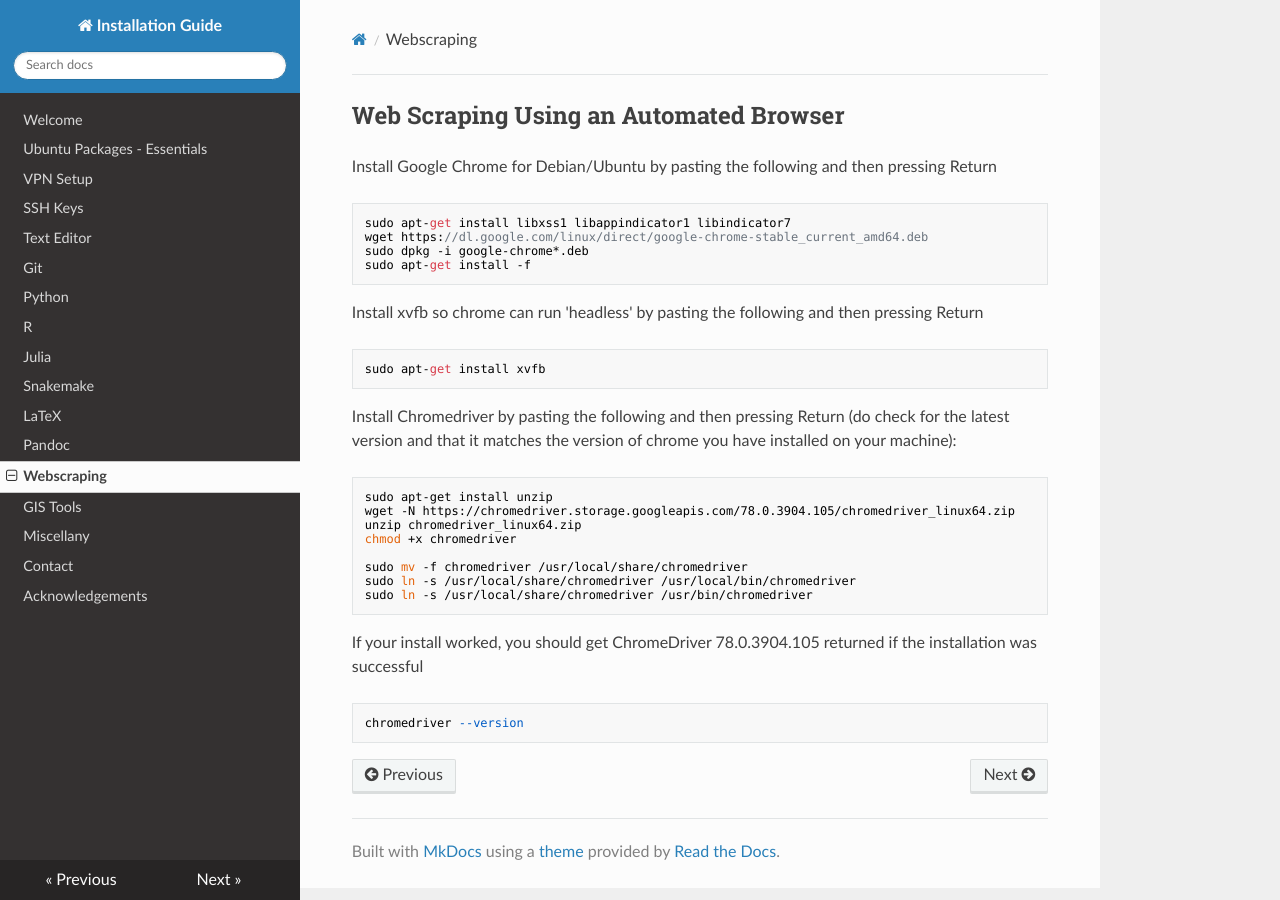
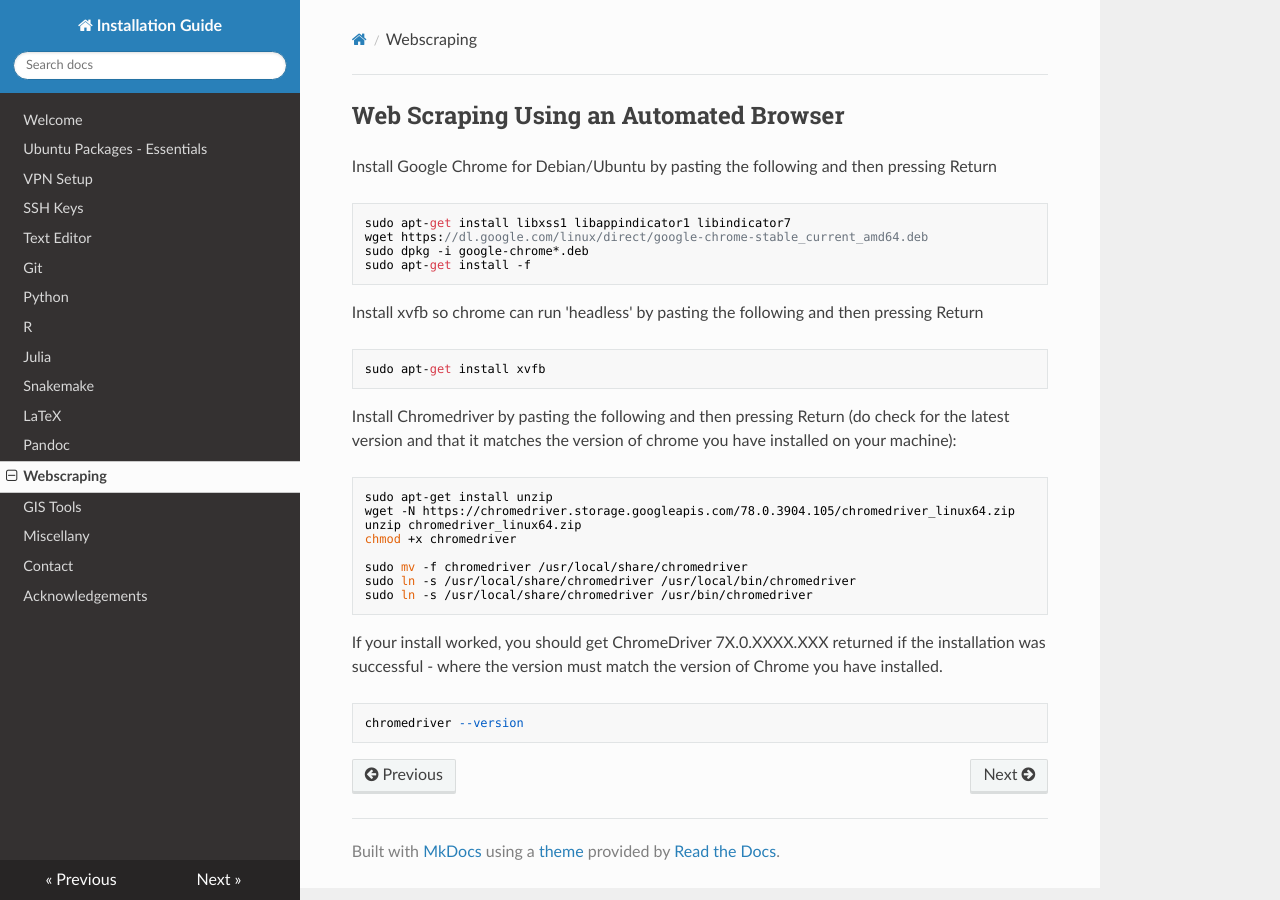
Before and after one commit to lachlandeer/installation-guide, an MkDocs documentation site: the page built from docs/webscraping.md, in a window 1280 px wide. Built offline with MkDocs 1.6.1, drawn with Linux system fonts in a browser that asks for light colours; nearby versions of some CDN libraries; old or Windows-style settings are respelled for this version of MkDocs.

Commit message:
webscraping update to discuss version matching between chrome and chromedriver

````diff
--- a/docs/webscraping.md
+++ b/docs/webscraping.md
@@ -28,7 +28,7 @@ sudo ln -s /usr/local/share/chromedriver /usr/local/bin/chromedriver
 sudo ln -s /usr/local/share/chromedriver /usr/bin/chromedriver
 ```
 
-If your install worked, you should get ChromeDriver 78.0.3904.105 returned if the installation was successful
+If your install worked, you should get ChromeDriver 7X.0.XXXX.XXX returned if the installation was successful - where the version must match the version of Chrome you have installed.
 
 ```{bash}
 chromedriver --version
````
